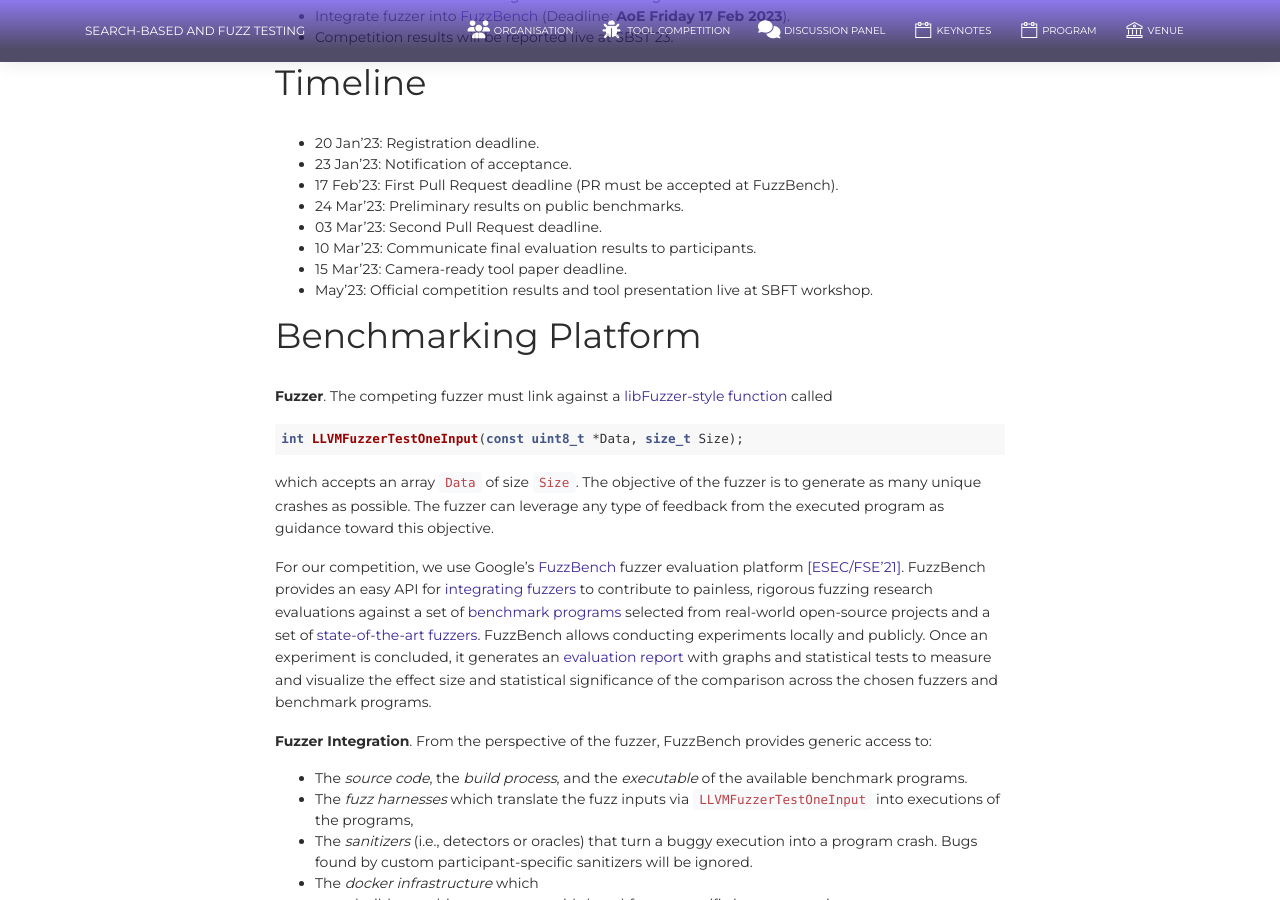
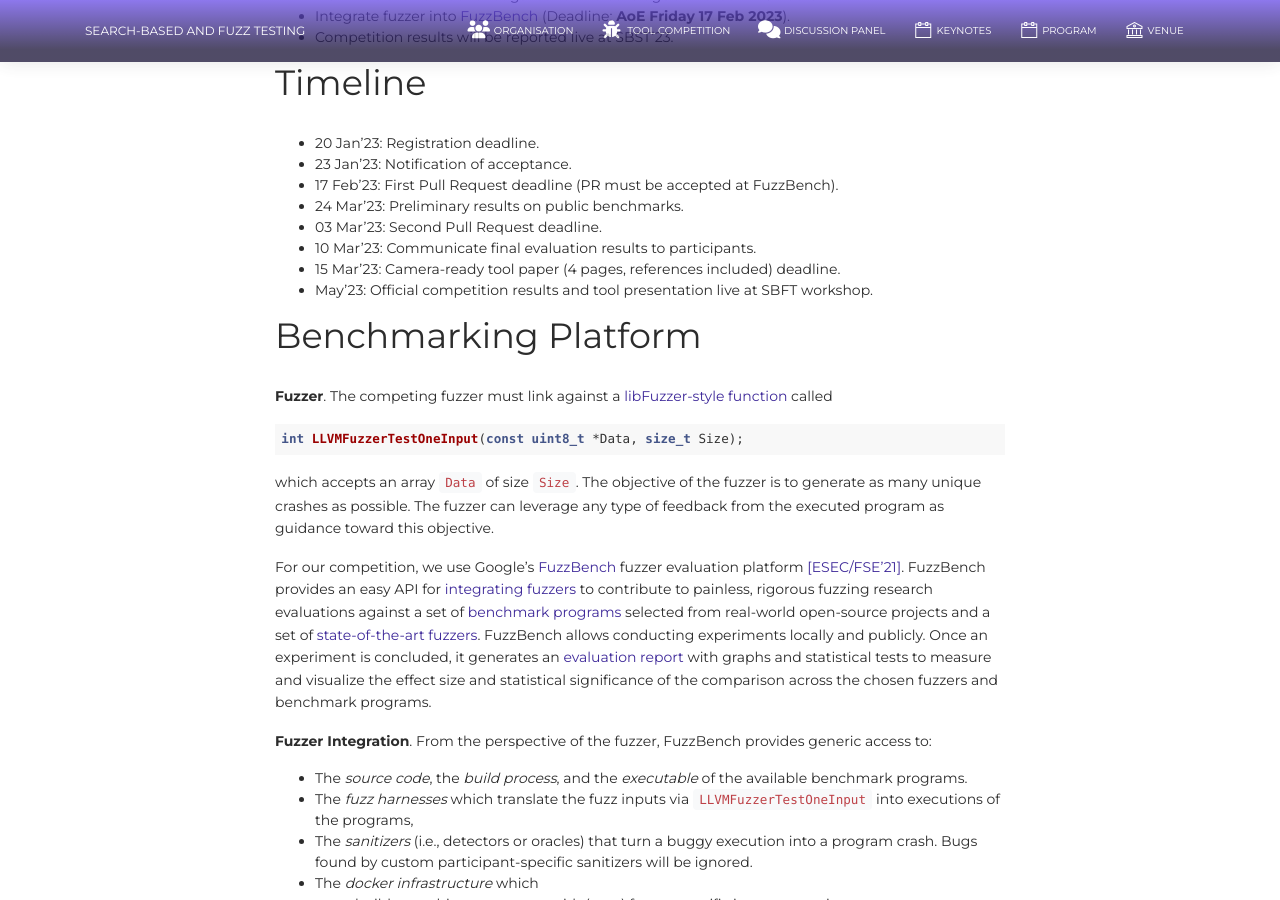
Before and after one commit to sbft23/sbft23.github.io, a Jekyll site: the page built from tools/fuzzing.md, in a window 1280 px wide and 900 px high, scrolled down 759 px. Built offline with Jekyll 4.4.1, drawn with Linux system fonts in a browser that asks for light colours; nearby versions of some CDN libraries.

Commit message:
Specify the new page limit requirement of tool papers.

```diff
--- a/tools/fuzzing.md
+++ b/tools/fuzzing.md
@@ -21,7 +21,7 @@ layout: md
 * 24 Mar'23: Preliminary results on public benchmarks.
 * 03 Mar'23: Second Pull Request deadline.
 * 10 Mar'23: Communicate final evaluation results to participants.
-* 15 Mar'23: Camera-ready tool paper deadline.
+* 15 Mar'23: Camera-ready tool paper (4 pages, references included) deadline.
 * May'23: Official competition results and tool presentation live at SBFT workshop.
 
 ## Benchmarking Platform
```
